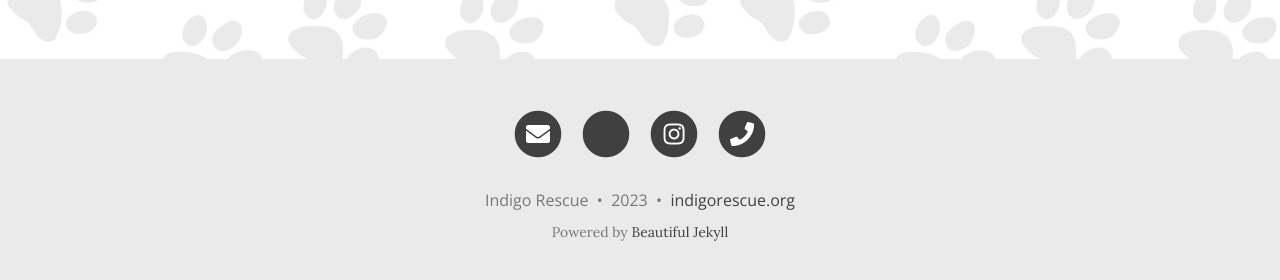
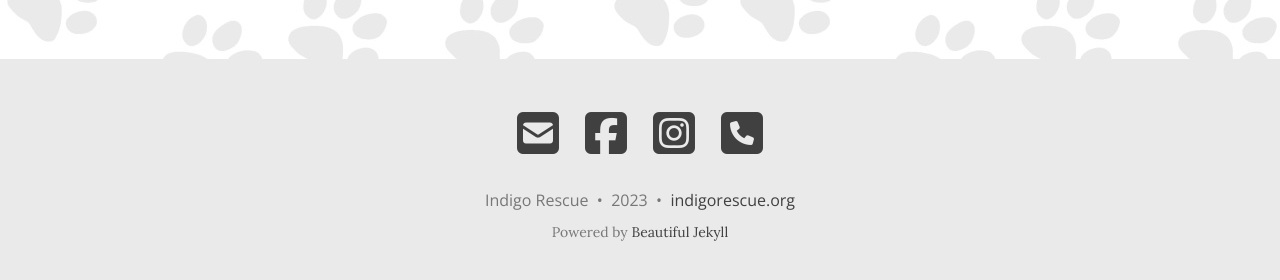
Before and after one commit to indigorescue-org/indigorescue-org.github.io, a Jekyll site: the page built from index.html, in a window 1280 px wide and 935 px high. Shown: the part 642-922 px from the top of the window. Built offline with Jekyll 4.4.1, drawn with Linux system fonts in a browser that asks for light colours; nearby versions of some CDN libraries; the list of posts is cut into pages by our own code.

Commit message:
Fix font awsome not showing facebook and instagram icons

```diff
--- a/_includes/head.html
+++ b/_includes/head.html
@@ -1,7 +1,7 @@
 <head>
   <meta charset="utf-8">
   <meta name="viewport" content="width=device-width, initial-scale=1, shrink-to-fit=no">
-
+  <script src="https://kit.fontawesome.com/372f8684e5.js" crossorigin="anonymous"></script>
   {% capture title %}
     {%- if page.share-title -%}
       {{ page.share-title | strip_html | xml_escape }}
--- a/_includes/social-networks-links.html
+++ b/_includes/social-networks-links.html
@@ -16,8 +16,7 @@
   <li class="list-inline-item">
     <a href="mailto:{{ site.social-network-links.email }}" title="Email me">
       <span class="fa-stack fa-lg" aria-hidden="true">
-        <i class="fas fa-circle fa-stack-2x"></i>
-        <i class="fas fa-envelope fa-stack-1x fa-inverse"></i>
+        <i class="fa-solid fa-square-envelope fa-2xl"></i>
       </span>
       <span class="sr-only">Email me</span>
    </a>
@@ -40,8 +39,7 @@
   <li class="list-inline-item">
     <a href="https://www.facebook.com/{{ site.social-network-links.facebook }}" title="Facebook">
       <span class="fa-stack fa-lg" aria-hidden="true">
-        <i class="fas fa-circle fa-stack-2x"></i>
-        <i class="fab fa fa-facebook-official fa-stack-1x fa-inverse"></i>
+        <i class="fa-brands fa-square-facebook fa-2xl"></i>
       </span>
       <span class="sr-only">Facebook</span>
    </a>
@@ -148,8 +146,7 @@
   <li class="list-inline-item">
     <a href="https://www.instagram.com/{{ site.social-network-links.instagram }}" title="Instagram">
       <span class="fa-stack fa-lg" aria-hidden="true">
-        <i class="fas fa-circle fa-stack-2x"></i>
-        <i class="fab fa-instagram fa-stack-1x fa-inverse"></i>
+        <i class="fa-brands fa-square-instagram fa-2xl"></i>
       </span>
       <span class="sr-only">Instagram</span>
    </a>
@@ -184,8 +181,7 @@
   <li class="list-inline-item">
     <a href="tel:{{ site.social-network-links.telephone }}" title="Phone">
       <span class="fa-stack fa-lg" aria-hidden="true">
-        <i class="fas fa-circle fa-stack-2x"></i>
-        <i class="fas fa-phone fa-stack-1x fa-inverse"></i>
+        <i class="fa-solid fa-square-phone fa-2xl"></i>
       </span>
       <span class="sr-only">Phone</span>
    </a>
```
